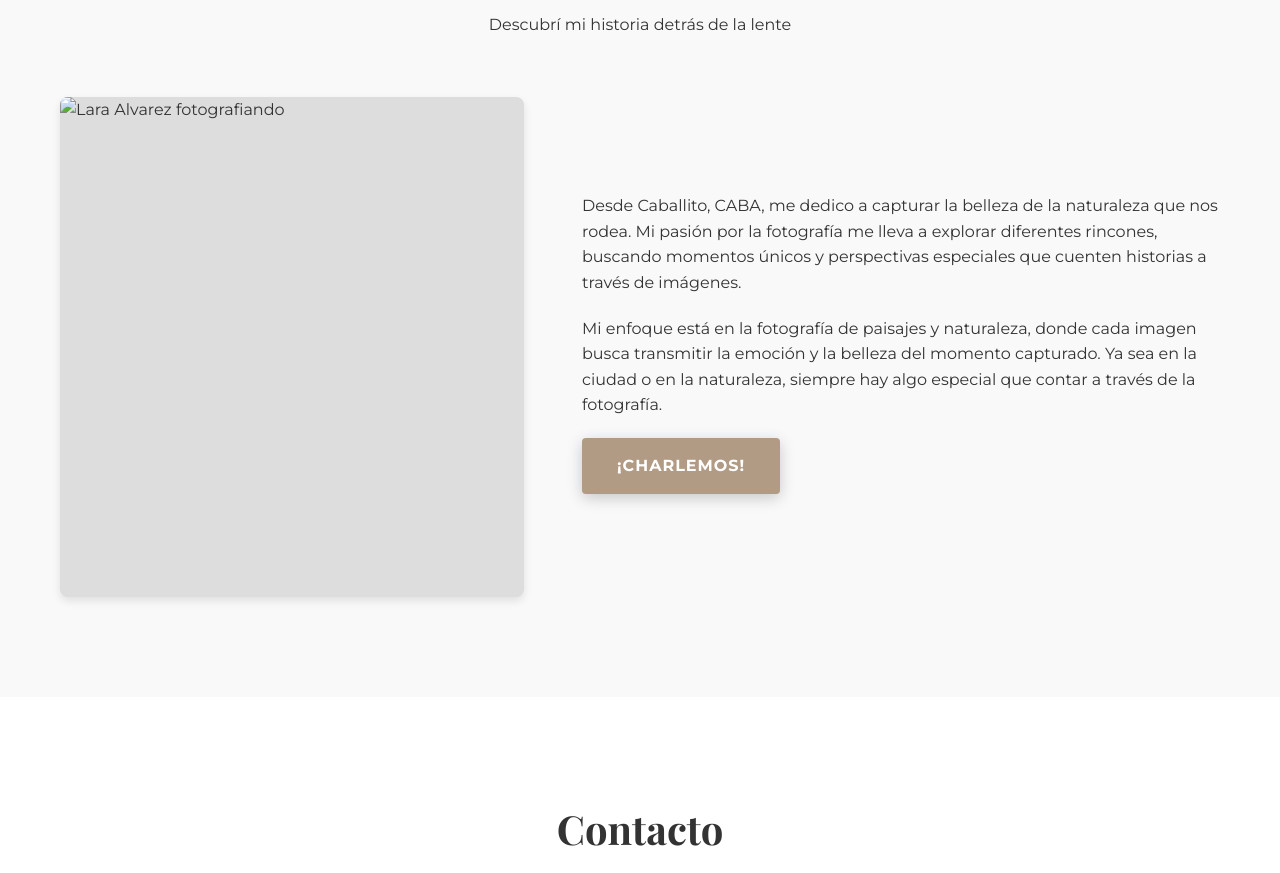
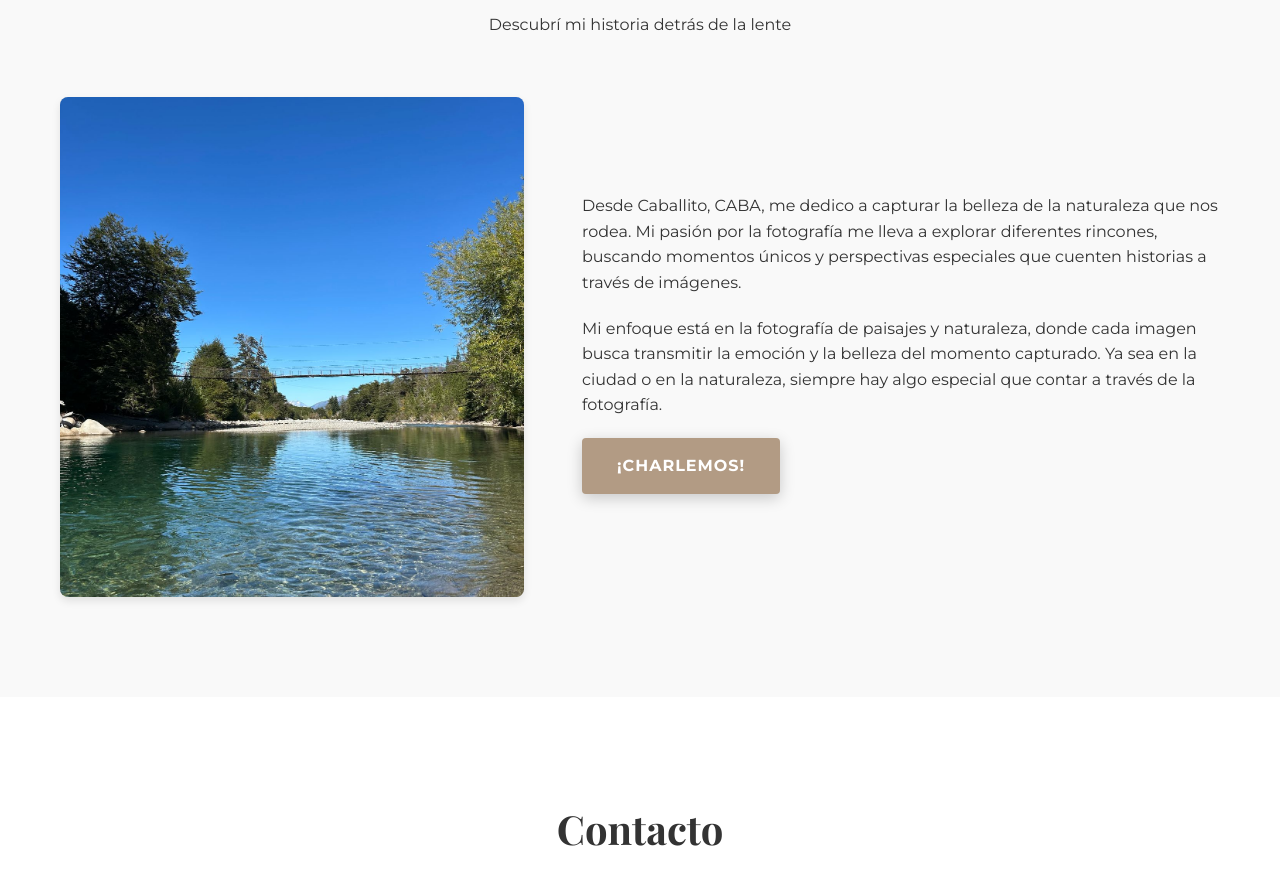
Before and after one commit to joakonice/lali, a website: page index.html in a window 1280 px wide. Shown: the part 2312-3185 px from the top of the page. Drawn offline with nearby package versions, Linux system fonts and the light colour scheme; the site is published under a folder, as on GitHub Pages, so addresses that start at the root find nothing.

Commit message:
Fix about section image path for GitHub Pages

```diff
--- a/index.html
+++ b/index.html
@@ -119,7 +119,7 @@
             </div>
             <div class="about-content">
                 <div class="about-image">
-                    <img src="/images/WhatsApp Image 2025-03-25 at 22.54.21.jpeg" alt="Lara Alvarez fotografiando">
+                    <img src="images/WhatsApp Image 2025-03-25 at 22.54.21.jpeg" alt="Lara Alvarez fotografiando">
                 </div>
                 <div class="about-text">
                     <p>Desde Caballito, CABA, me dedico a capturar la belleza de la naturaleza que nos rodea. Mi pasión por la fotografía me lleva a explorar diferentes rincones, buscando momentos únicos y perspectivas especiales que cuenten historias a través de imágenes.</p>
```
